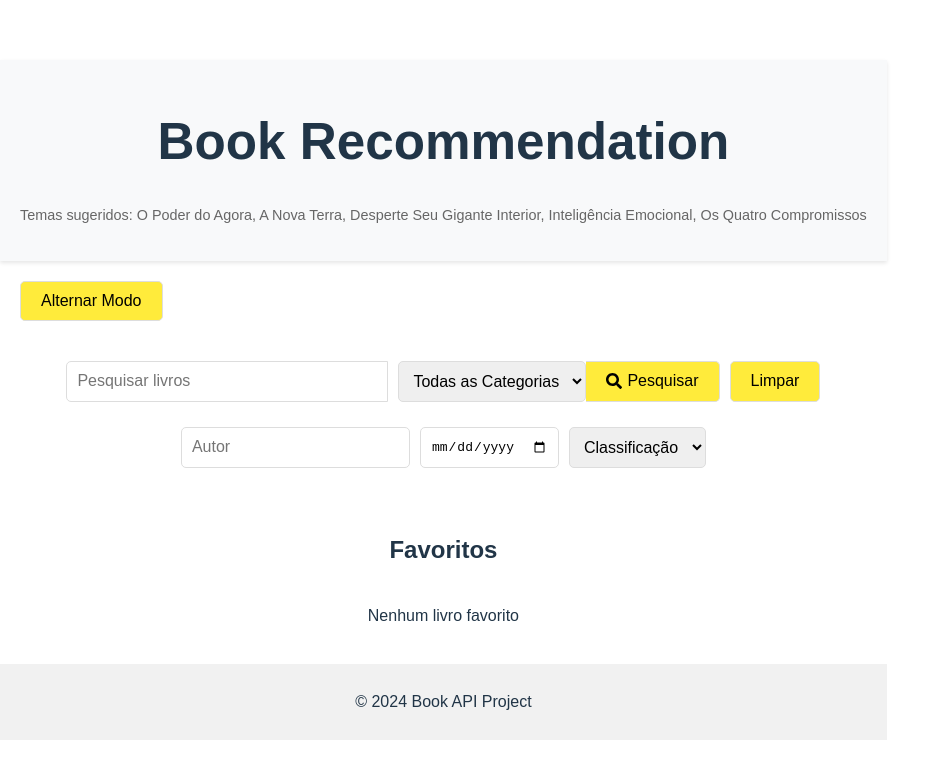
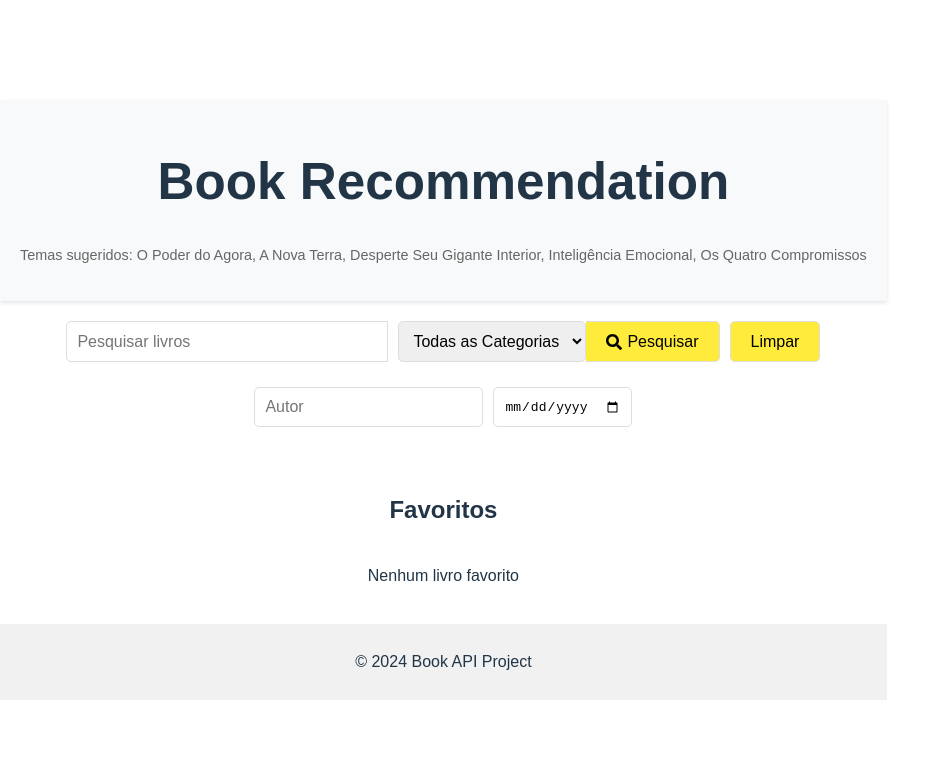
Before and after one commit to dev-gabis/my-book-api-landing, a React (Vite) app: page / in a window 1280 px wide. Shown: the top 778 px of the page, without its empty margins (0-950 px from the left). Built offline with nearby package versions, Linux system fonts and the light colour scheme; the HTML template or start-up script is replaced by a standard one.

Commit message:
feat - adicionando modo escuro e filtros avançados

```diff
--- a/src/App.jsx
+++ b/src/App.jsx
@@ -1,24 +1,17 @@
 import React, { useState, useEffect } from 'react';
-import styled, { ThemeProvider } from 'styled-components';
+import styled from 'styled-components';
 import Header from './components/Header';
 import SearchBar from './components/SearchBar';
 import BookList from './components/BookList';
 import Pagination from './components/Pagination';
 import FavoritesList from './components/FavoritesList';
 import AdvancedFilters from './components/AdvancedFilters';
-import ThemeToggle from './components/ThemeToggle';
 import Footer from './components/Footer';
 import BookDetailsPopup from './components/BookDetailsPopup';
 
-const lightTheme = {
-  background: '#ffffff',
-  color: '#000000',
-};
-
-const darkTheme = {
-  background: '#333333',
-  color: '#ffffff',
-};
+const AppContainer = styled.div`
+  font-family: 'Arial', sans-serif;
+`;
 
 function App() {
   const [searchQuery, setSearchQuery] = useState('');
@@ -30,7 +23,6 @@ function App() {
   const [selectedBook, setSelectedBook] = useState(null);
   const [favorites, setFavorites] = useState([]);
   const [filters, setFilters] = useState({ author: '', publishedDate: '', rating: '' });
-  const [theme, setTheme] = useState(lightTheme);
 
   useEffect(() => {
     const storedFavorites = JSON.parse(localStorage.getItem('favorites')) || [];
@@ -40,10 +32,6 @@ function App() {
   useEffect(() => {
     localStorage.setItem('favorites', JSON.stringify(favorites));
   }, [favorites]);
-
-  useEffect(() => {
-    document.body.style.fontFamily = "'Arial', sans-serif";
-  }, []);
 
   const suggestions = [
     'O Poder do Agora',
@@ -104,14 +92,9 @@ function App() {
     setFavorites(favorites.filter(book => book.id !== bookId));
   };
 
-  const toggleTheme = () => {
-    setTheme(theme === lightTheme ? darkTheme : lightTheme);
-  };
-
   return (
-    <ThemeProvider theme={theme}>
+    <AppContainer>
       <Header suggestions={!searchQuery ? suggestions : null} />
-      <ThemeToggle toggleTheme={toggleTheme} />
       <SearchBar
         searchQuery={searchQuery}
         setSearchQuery={setSearchQuery}
@@ -133,7 +116,7 @@ function App() {
       {selectedBook && <BookDetailsPopup book={selectedBook} onClose={handleClosePopup} />}
       <FavoritesList favorites={favorites} onBookClick={handleBookClick} removeFavorite={removeFavorite} />
       <Footer />
-    </ThemeProvider>
+    </AppContainer>
   );
 }
 
--- a/src/components/AdvancedFilters.jsx
+++ b/src/components/AdvancedFilters.jsx
@@ -9,15 +9,6 @@ const FiltersContainer = styled.div`
 `;
 
 const FilterInput = styled.input`
-  padding: 10px;
-  font-size: 1em;
-  border: 1px solid #ddd;
-  border-radius: 5px;
-  outline: none;
-  margin: 5px;
-`;
-
-const FilterSelect = styled.select`
   padding: 10px;
   font-size: 1em;
   border: 1px solid #ddd;
@@ -48,18 +39,6 @@ const AdvancedFilters = ({ filters, setFilters }) => {
         onChange={handleInputChange}
         placeholder="Data de Publicação"
       />
-      <FilterSelect
-        name="rating"
-        value={filters.rating}
-        onChange={handleInputChange}
-      >
-        <option value="">Classificação</option>
-        <option value="5">5 estrelas</option>
-        <option value="4">4 estrelas</option>
-        <option value="3">3 estrelas</option>
-        <option value="2">2 estrelas</option>
-        <option value="1">1 estrela</option>
-      </FilterSelect>
     </FiltersContainer>
   );
 };
--- a/src/components/BookDetailsPopup.jsx
+++ b/src/components/BookDetailsPopup.jsx
@@ -1,13 +1,12 @@
-import React from 'react';
+import React, { useState } from 'react';
 import styled from 'styled-components';
-import { FaTimes } from 'react-icons/fa';
 
-const PopupOverlay = styled.div`
+const PopupContainer = styled.div`
   position: fixed;
   top: 0;
   left: 0;
-  right: 0;
-  bottom: 0;
+  width: 100%;
+  height: 100%;
   background: rgba(0, 0, 0, 0.5);
   display: flex;
   justify-content: center;
@@ -19,50 +18,55 @@ const PopupContent = styled.div`
   padding: 20px;
   border-radius: 5px;
   width: 80%;
-  max-width: 600px;
-  box-shadow: 0 2px 10px rgba(0, 0, 0, 0.1);
+  max-width: 500px;
   position: relative;
 `;
 
 const CloseButton = styled.button`
-  background: #ffeb3b;
-  color: black;
+  background: none;
   border: none;
-  padding: 10px;
-  border-radius: 5px;
-  cursor: pointer;
+  font-size: 1.5em;
   position: absolute;
   top: 10px;
   right: 10px;
-  display: flex;
-  align-items: center;
+  cursor: pointer;
+`;
 
-  &:hover {
-    background: #fdd835;
-  }
+const RatingSelect = styled.select`
+  margin-top: 10px;
+  padding: 10px;
+  font-size: 1em;
+  border: 1px solid #ddd;
+  border-radius: 5px;
+  outline: none;
 `;
 
 const BookDetailsPopup = ({ book, onClose }) => {
-  if (!book || !book.volumeInfo) {
-    return null;
-  }
+  const [rating, setRating] = useState(book.rating || '');
 
-  const { title, authors, description, publishedDate, publisher } = book.volumeInfo;
+  const handleRatingChange = (e) => {
+    setRating(e.target.value);
+    // Aqui você pode adicionar lógica para salvar a classificação, se necessário
+  };
 
   return (
-    <PopupOverlay>
+    <PopupContainer>
       <PopupContent>
-        <CloseButton onClick={onClose}>
-          <FaTimes style={{ marginRight: '5px' }} />
-          Fechar
-        </CloseButton>
-        <h2>{title}</h2>
-        {authors && <p><strong>Autores:</strong> {authors.join(', ')}</p>}
-        {description && <p><strong>Descrição:</strong> {description}</p>}
-        {publishedDate && <p><strong>Publicado em:</strong> {publishedDate}</p>}
-        {publisher && <p><strong>Editora:</strong> {publisher}</p>}
+        <CloseButton onClick={onClose}>&times;</CloseButton>
+        <h2>{book.volumeInfo.title}</h2>
+        <p>{book.volumeInfo.description}</p>
+        <p><strong>Autores:</strong> {book.volumeInfo.authors?.join(', ')}</p>
+        <p><strong>Data de Publicação:</strong> {book.volumeInfo.publishedDate}</p>
+        <RatingSelect value={rating} onChange={handleRatingChange}>
+          <option value="">Classificação</option>
+          <option value="5">5 estrelas</option>
+          <option value="4">4 estrelas</option>
+          <option value="3">3 estrelas</option>
+          <option value="2">2 estrelas</option>
+          <option value="1">1 estrela</option>
+        </RatingSelect>
       </PopupContent>
-    </PopupOverlay>
+    </PopupContainer>
   );
 };
 
--- a/src/components/ThemeToggle.jsx
+++ /dev/null
@@ -1,28 +0,0 @@
-import React from 'react';
-import styled from 'styled-components';
-
-const ToggleButton = styled.button`
-  padding: 10px 20px;
-  font-size: 1em;
-  border: 1px solid #ddd;
-  border-radius: 5px;
-  background-color: #ffeb3b;
-  color: black;
-  cursor: pointer;
-  outline: none;
-  margin: 20px;
-
-  &:hover {
-    background-color: #fdd835;
-  }
-`;
-
-const ThemeToggle = ({ toggleTheme }) => {
-  return (
-    <ToggleButton onClick={toggleTheme}>
-      Alternar Modo
-    </ToggleButton>
-  );
-};
-
-export default ThemeToggle;
```
